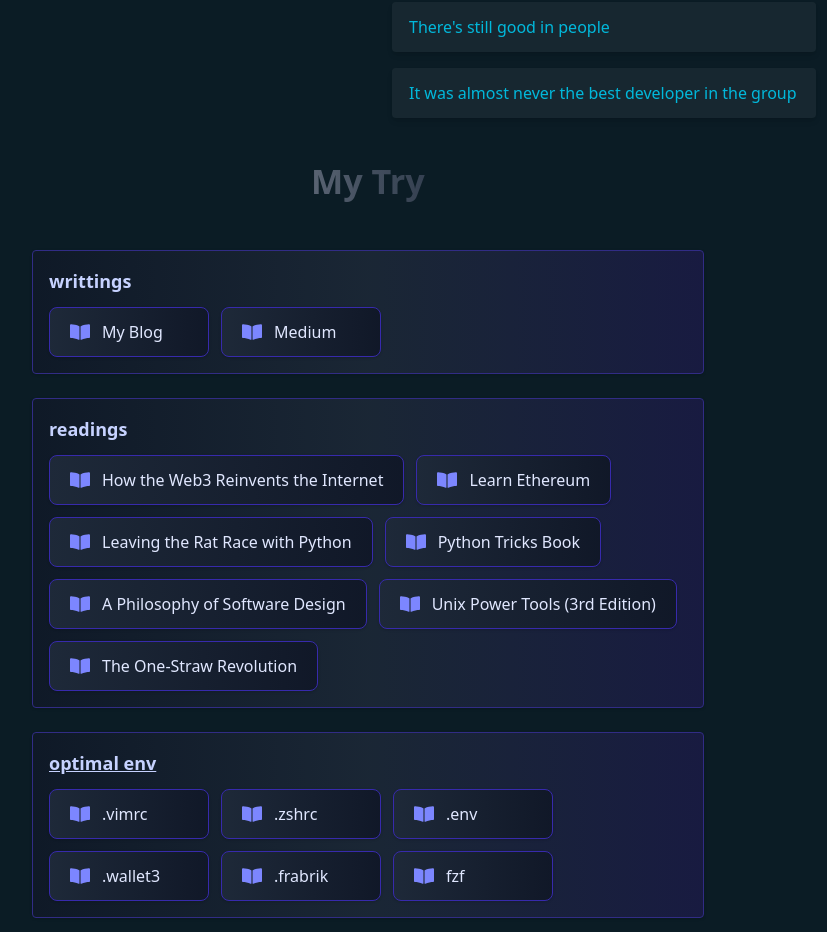
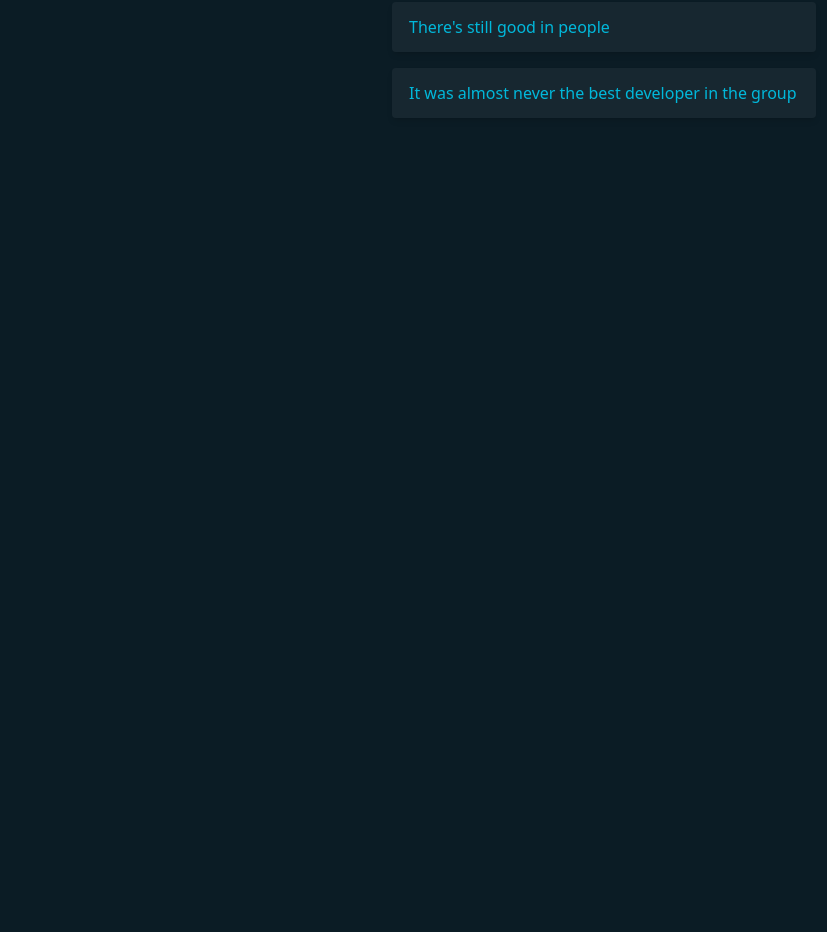
Before and after one commit to TitorRito/web, a Next.js app in the folder web-app/: page /literature in a window 1280 px wide. Shown: the part 720-1652 px from the top of the page, without its empty margins (272-1099 px from the left). After the commit the page ends 852 px from the top, so only its background shows below. Built offline with nearby package versions, Linux system fonts and the light colour scheme.

Commit message:
literature 91%

```diff
--- a/web-app/src/app/literature/page.tsx
+++ b/web-app/src/app/literature/page.tsx
@@ -156,11 +156,15 @@ function MyLibrary({ items }: { items: { title: string, children: { name: string
 }
 
 export default function LiteraturePage() {
-
+  // Remove flex-col and justify-center from the wrapper, use block and full height for snapping
   return (
-    <div className="w-screen min-h-screen flex flex-col justify-center overflow-y-scroll snap-y snap-mandatory">
-      <Quote />
-      <MyLibrary items={librarySections} />
+    <div className="w-screen min-h-screen h-screen overflow-y-scroll snap-y snap-mandatory">
+      <div className="h-screen snap-start">
+        <Quote />
+      </div>
+      <div className="h-screen snap-start">
+        <MyLibrary items={librarySections} />
+      </div>
     </div>
   );
 }
```
